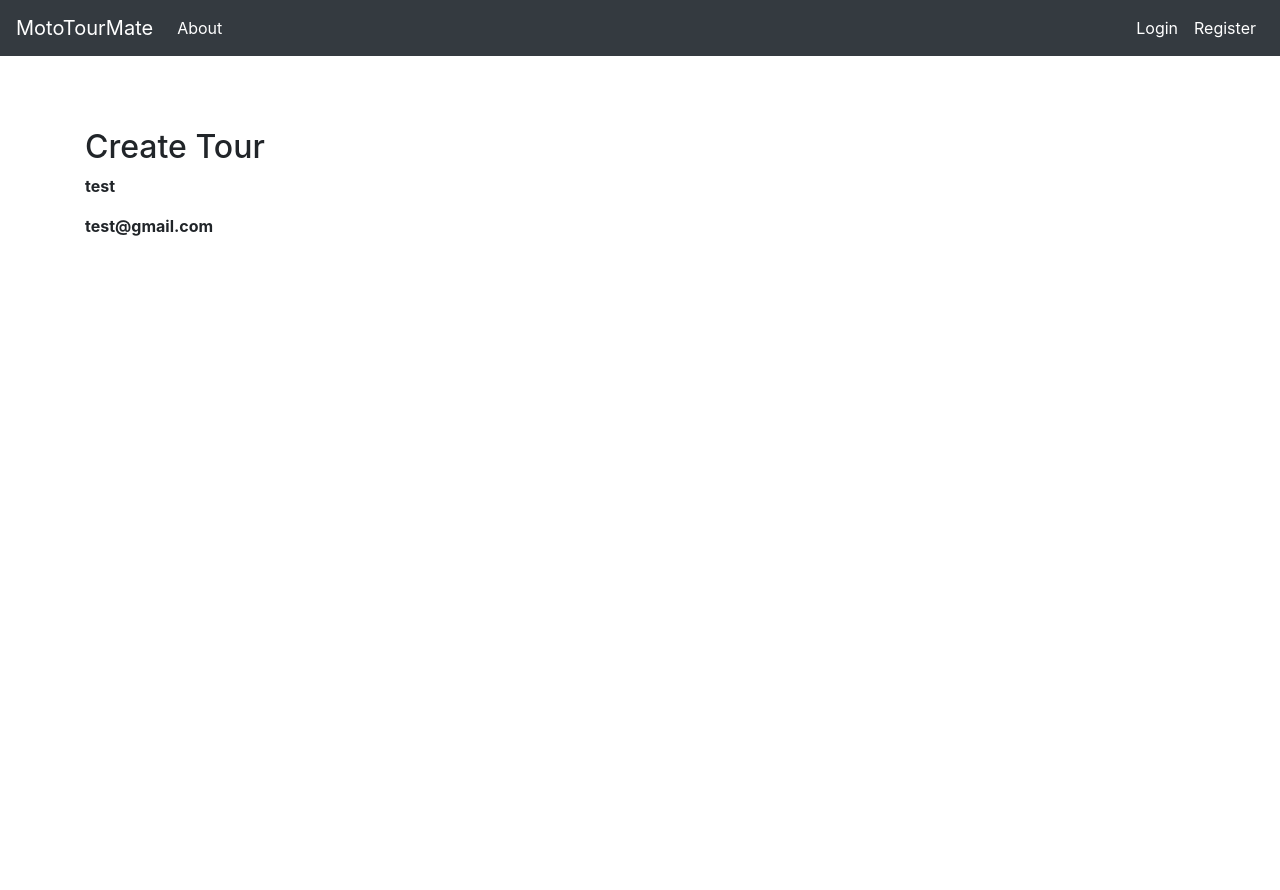
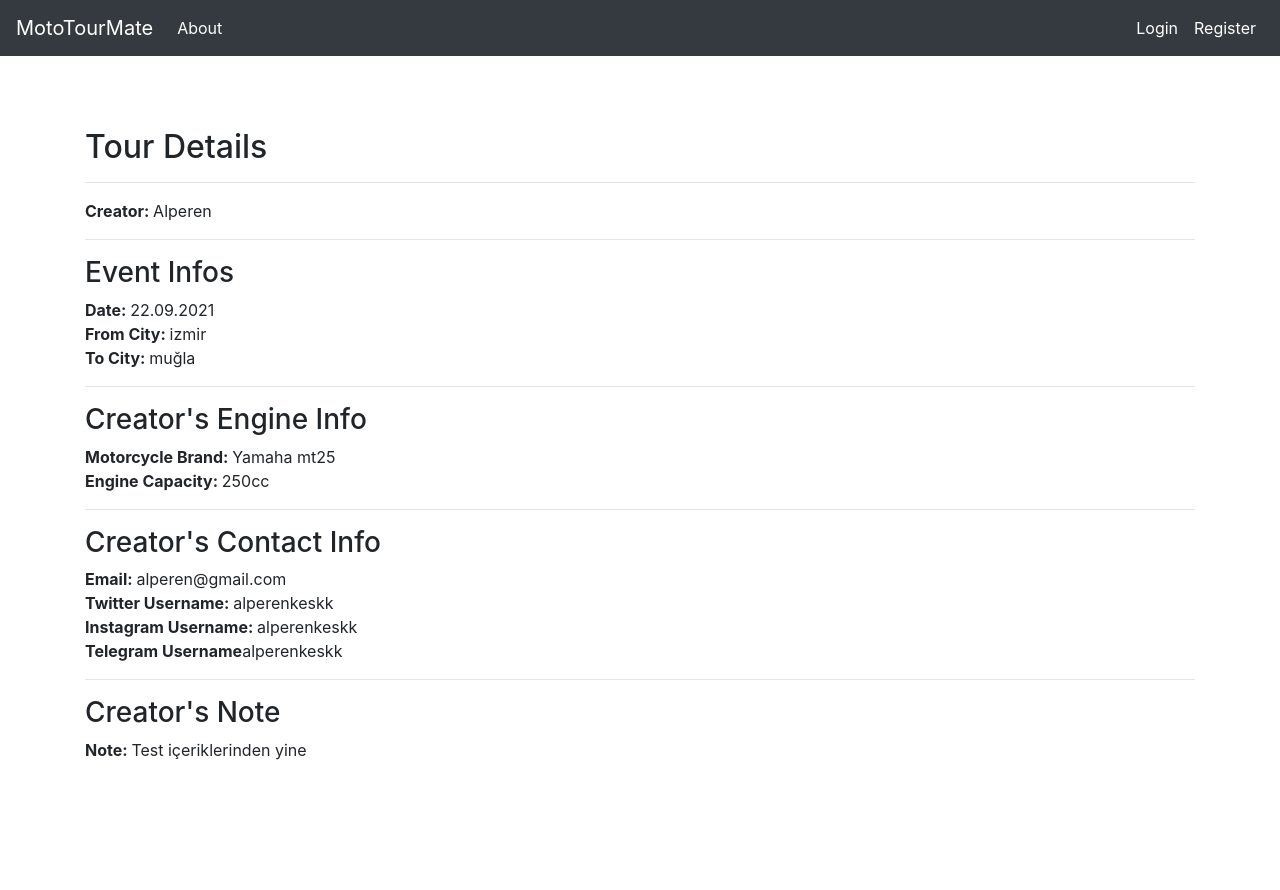
Before and after one commit to ilteriskeskin/motomate, a Flask app: page /tour-detail/2 in a window 1280 px wide. Before the commit the page ends 236 px from the top, so only its background shows below. Run offline with Flask 2, Linux system fonts and the light colour scheme; data comes from the database, SQL or seed files in the repository; some libraries are stand-ins or nearby versions.

Commit message:
Bug fixed

```diff
--- a/src/main.py
+++ b/src/main.py
@@ -6,8 +6,8 @@ from functools import wraps
 
 app = Flask(__name__)
 app.config['SECRET_KEY'] = 'linuxdegilgnulinux'
-app.config['SQLALCHEMY_DATABASE_URI'] = 'sqlite:////home/alperen/proje/mototourmate/src/database.db'
-app.config['SQLALCHEMY_TRACK_MODIFICATIONS'] = True
+app.config['SQLALCHEMY_DATABASE_URI'] = 'sqlite:////home/ilteriskeskin/Belgeler/mototourmate/src/database.db'
+app.config['SQLALCHEMY_TRACK_MODIFICATIONS'] = False
 db = SQLAlchemy(app)
 
 
@@ -53,7 +53,7 @@ def home():
 
 @app.route('/tour-detail/<int:id>', methods=['GET'])
 def tour_detail(id):
-    tour_detail = User.query.filter_by(id=id).first()
+    tour_detail = TourPost.query.filter_by(id=id).first()
     return render_template('tour-detail.html', tour_detail=tour_detail)
 
 
--- a/src/templates/tour-detail.html
+++ b/src/templates/tour-detail.html
@@ -1,14 +1,41 @@
 {% extends "layout.html" %}
 
 {% block title %}
-    Create Tour
+Create Tour
 {% endblock title %}
 
 {% block body %}
-    <h2>Create Tour</h2>
-   <p><strong>{{ tour_detail["name"] }}</strong></p>
-   <p><strong>{{ tour_detail["email"] }}</strong></p>
-      <p><strong>{{ tour_detail["twitter_username"] }}</strong></p>
+<h2>Tour Details</h2>
+<hr>
 
+<strong>Creator: </strong>{{ tour_detail['name'] }}
+<hr>
+
+<h3>Event Infos</h3>
+<strong>Date: </strong>{{ tour_detail['tour_date'] }}
+<br>
+<strong>From City: </strong>{{ tour_detail['from_city'] }}
+<br>
+<strong>To City: </strong>{{ tour_detail['to_city'] }}
+<hr>
+
+<h3>Creator's Engine Info</h3>
+<strong>Motorcycle Brand: </strong>{{ tour_detail['motorcycle_brand'] }}
+<br>
+<strong>Engine Capacity: </strong>{{ tour_detail['engine_capacity'] }}
+<hr>
+
+<h3>Creator's Contact Info</h3>
+<strong>Email: </strong>{{ tour_detail['email'] }}
+<br>
+<strong>Twitter Username: </strong>{{ tour_detail['twitter_username'] }}
+<br>
+<strong>Instagram Username: </strong>{{ tour_detail['instagram_username'] }}
+<br>
+<strong>Telegram Username</strong>{{ tour_detail['telegram_username'] }}
+<hr>
+
+<h3>Creator's Note</h3>
+<strong>Note: </strong>{{ tour_detail['note'] }}
 
 {% endblock body %}
--- a/src/tourdetail.py
+++ /dev/null
@@ -1,5 +0,0 @@
-@app.route('/tour-detail/<int:id>', methods=['GET'])
-@login_required
-def tour_detail(id):
-	tour_detail = User.query.filter_by(id=id).first()
-    return render_template('tour-detail.html', tour_detail=tour_detail)
```
